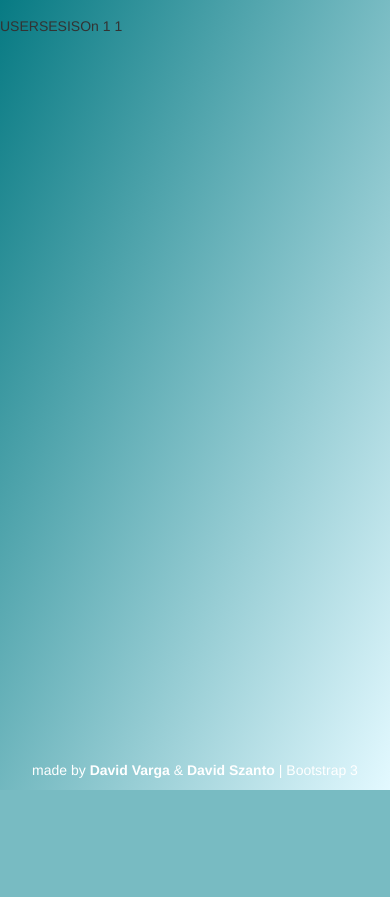
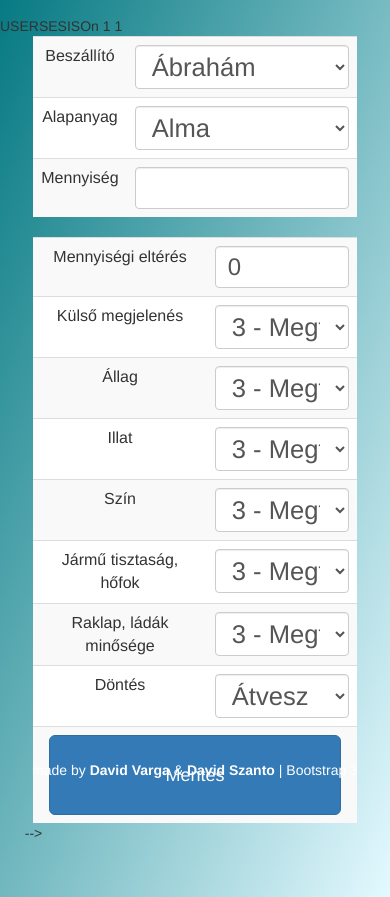
Before and after one commit to davefej/kkfamily, a PHP site: page /tablet/bevetel.php in a window 390 px wide. Shown: the part 54-951 px from the top of the page. Before the commit the page ends 844 px from the top, so only its background shows below. Run offline with PHP 8.4, Linux system fonts and the light colour scheme; the visitor is signed in with stand-in values (Sample User, id 1); data comes from the database, SQL or seed files in the repository.

Commit message:
Mobil nézet bugfix

```diff
--- a/admin/print.php
+++ b/admin/print.php
@@ -34,7 +34,7 @@
 			else if($row["printed"] == 1)
 				print '<td><button class="btn" onclick="rePrint('.$row["id"].')">ÚJRA NYOMTAT</button></td>';
 			else
-				print '<td><button class="btn btn-danger" onclick="updatePrinted('.$row["id"].')">Nyomtatva</button></td>';
+				print '<td><button class="btn btn-danger" onclick="updatePrinted('.$row["id"].')">Nyomtat</button></td>';
 
 
 
--- a/helper/contentgenerator.php
+++ b/helper/contentgenerator.php
@@ -758,10 +758,13 @@ function daymap($weekday){
 
 ////***OPTION FIELDS***////
 
-function supplierOption(){
+function supplierOption($mobile){
 	$mysqli = connect();
 	if($results = $mysqli->query("SELECT * FROM supplier WHERE deleted = false order by name")){
-		print '<select id="besz" class="form-control tabletForm">';
+		if($mobile)
+			print '<select id="besz-mobile" class="form-control tabletForm">';
+		else
+			print '<select id="besz" class="form-control tabletForm">';
 		while($row = $results->fetch_assoc()) {
 			print '<option value="'.$row["id"].'">'.$row["name"].'</option>';
 		}
@@ -776,11 +779,14 @@ function supplierOption(){
 	$mysqli->close();
 }
 
-function productOption(){
+function productOption($mobile = true){
 
 	$mysqli = connect();
 	if($results = $mysqli->query("SELECT * FROM product where deleted = false order by name")){
-		print '<select id="alap" class="form-control tabletForm">';
+		if($mobile)
+			print '<select id="alap-mobile" class="form-control tabletForm">';
+		else
+			print '<select id="alap" class="form-control tabletForm">';
 		while($row = $results->fetch_assoc()) {
 			print '<option  value="'.$row["id"].'">'.$row["name"].'</option>';
 		}
--- a/js/tablet.js
+++ b/js/tablet.js
@@ -17,6 +17,32 @@ function input(e){
 	var clearness = $('#clearness').val()
 	var palletQuality = $('#palletQuality').val()
 	var decision = $('#decision').val()
+
+	/*
+	localStorage.supplier = supplier;
+	localStorage.product = product;
+	*/
+	newQualityForm(sumDifference, appearance, consistency, smell, color,
+			clearness, palletQuality, decision,product,supplier,amount)
+
+	return false;
+}
+
+function inputMobile(e){
+	e.preventDefault();     // stops default button action, e.g. submitting a form
+    e.stopPropagation();
+	var supplier = $('#besz-mobile').val()
+	var product = $('#alap-mobile').val()
+	var amount = $('#suly-mobile').val()
+
+	var sumDifference = $('#sumDifference-mobile').val()
+	var appearance = $('#appearance-mobile').val()
+	var consistency = $('#consistency-mobile').val()
+	var smell = $('#smell-mobile').val()
+	var color = $('#color-mobile').val()
+	var clearness = $('#clearness-mobile').val()
+	var palletQuality = $('#palletQuality-mobile').val()
+	var decision = $('#decision-mobile').val()
 
 	/*
 	localStorage.supplier = supplier;
--- a/tablet/bevetel.php
+++ b/tablet/bevetel.php
@@ -23,13 +23,13 @@
 				<tr>
 					<td colspan="3">
 						<?php
-							supplierOption();
+							supplierOption(false);
 						?>
 					</td>
 
 					<td colspan="3">
 						<?php
-							productOption();
+							productOption(false);
 						?>
 					<td colspan="3">
 						<input class="form-control tabletForm" id="suly" type="number" />
@@ -127,15 +127,15 @@
 					</td>
 				</tr>
 			</table>
-		<!--
-			<table class="table table-striped tabletTable mobile">
+
+			<table id="beveteltablemobile" class="table table-striped tabletTable mobile">
 				<tr>
 					<td>
 						Beszállító
 					</td>
 					<td>
 						<?php
-								supplierOption();
+								supplierOption(true);
 						?>
 					</td>
 				</tr>
@@ -145,7 +145,7 @@
 					</td>
 					<td>
 						<?php
-							productOption();
+							productOption(true);
 						?>
 					</td>
 				</tr>
@@ -154,7 +154,7 @@
 						Mennyiség
 					</td>
 					<td>
-						<input class="form-control tabletForm" id="suly" type="number" />
+						<input class="form-control tabletForm" id="suly-mobile" type="number" />
 					</td>
 				</tr>
 			</table>
@@ -165,7 +165,7 @@
 						Mennyiségi eltérés
 					</td>
 					<td>
-						<input type="number" class="form-control tabletForm" id="sumDifference" value=0>
+						<input type="number" class="form-control tabletForm" id="sumDifference-mobile" value=0>
 					</td>
 				</tr>
 				<tr>
@@ -173,7 +173,7 @@
 						Külső megjelenés
 					</td>
 					<td>
-						<select class="form-control tabletForm" id="appearance">
+						<select class="form-control tabletForm" id="appearance-mobile">
 						 <option value="0">0 - Komoly Probléma</option>
 						  <option value="1">1 - Nem átvehető</option>
 						  <option value="2">2 - Átvehető</option>
@@ -186,7 +186,7 @@
 						Állag
 					</td>
 					<td>
-						<select class="form-control tabletForm" id="consistency">
+						<select class="form-control tabletForm" id="consistency-mobile">
 						<option value="0">0 - Komoly Probléma</option>
 						  <option value="1">1 - Nem átvehető</option>
 						  <option value="2">2 - Átvehető</option>
@@ -199,7 +199,7 @@
 						Illat
 					</td>
 					<td>
-						<select class="form-control tabletForm" id="smell">
+						<select class="form-control tabletForm" id="smell-mobile">
 						 <option value="0">0 - Komoly Probléma</option>
 						  <option value="1">1 - Nem átvehető</option>
 						  <option value="2">2 - Átvehető</option>
@@ -212,7 +212,7 @@
 						Szín
 					</td>
 					<td>
-						<select class="form-control tabletForm" id="color">
+						<select class="form-control tabletForm" id="color-mobile">
 						 <option value="0">0 - Komoly Probléma</option>
 						  <option value="1">1 - Nem átvehető</option>
 						  <option value="2">2 - Átvehető</option>
@@ -225,7 +225,7 @@
 						Jármű tisztaság, hőfok
 					</td>
 					<td>
-						<select class="form-control tabletForm" id="clearness">
+						<select class="form-control tabletForm" id="clearness-mobile">
 						<option value="0">0 - Komoly Probléma</option>
 						  <option value="1">1 - Nem átvehető</option>
 						  <option value="2">2 - Átvehető</option>
@@ -238,7 +238,7 @@
 						Raklap, ládák minősége
 					</td>
 					<td>
-						<select class="form-control tabletForm" id="palletQuality">
+						<select class="form-control tabletForm" id="palletQuality-mobile">
 						 <option value="0">0 - Komoly Probléma</option>
 						  <option value="1">1 - Nem átvehető</option>
 						  <option value="2">2 - Átvehető</option>
@@ -251,7 +251,7 @@
 						Döntés
 					</td>
 					<td style="width: 150px">
-						<select class="form-control tabletForm" id="decision">
+						<select class="form-control tabletForm" id="decision-mobile">
 						  <option value="accept">Átvesz</option>
 						  <option value="decline">Visszautasít</option>
 						</select>
@@ -259,7 +259,7 @@
 				</tr>
 				<tr>
 					<td colspan="2">
-						<button class="btn btn-primary btn-block btn-lg" onclick="input(event)">Mentés</button>
+						<button class="btn btn-primary btn-block btn-lg" onclick="inputMobile(event)">Mentés</button>
 					</td>
 				</tr>
 			</table>
```
